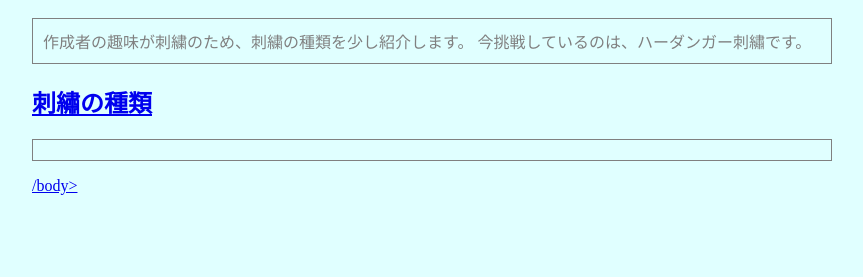
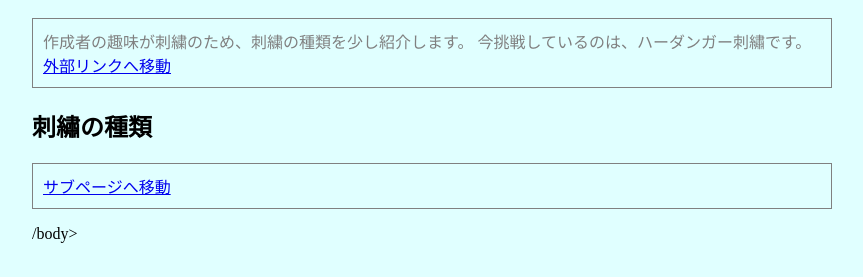
Before and after one commit to takeuchi1106/kadai3, a plain HTML site: page index.html in a window 1280 px wide. Shown: the part 49-326 px from the top of the page, without its empty margins (208-1071 px from the left). Drawn offline with Linux system fonts and the light colour scheme.

Commit message:
Update index.html

```diff
--- a/index.html
+++ b/index.html
@@ -21,11 +21,11 @@ padding: 10px;
 <h1>刺繍</h1>
 <p>作成者の趣味が刺繍のため、刺繍の種類を少し紹介します。
 今挑戦しているのは、ハーダンガー刺繡です。
-  <a href="https://cojicaji.jp/maintenance/sewing/3445">
+  <a href="https://cojicaji.jp/maintenance/sewing/3445">外部リンクへ移動</a>
   </p>
 
 <h2>刺繡の種類</h2>
-<p><a href="sub.html"> </p>
+<p><a href="sub.html">サブページへ移動</a></p>
 
 
   /body>
```
